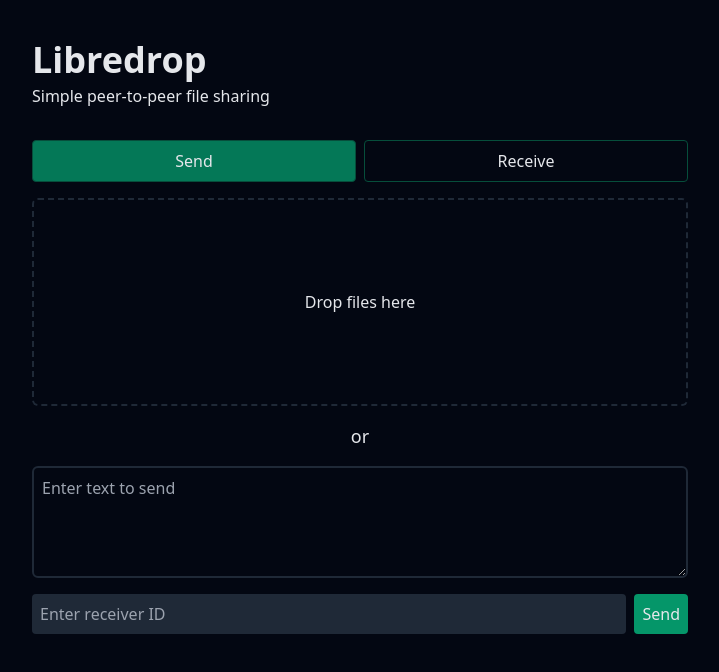
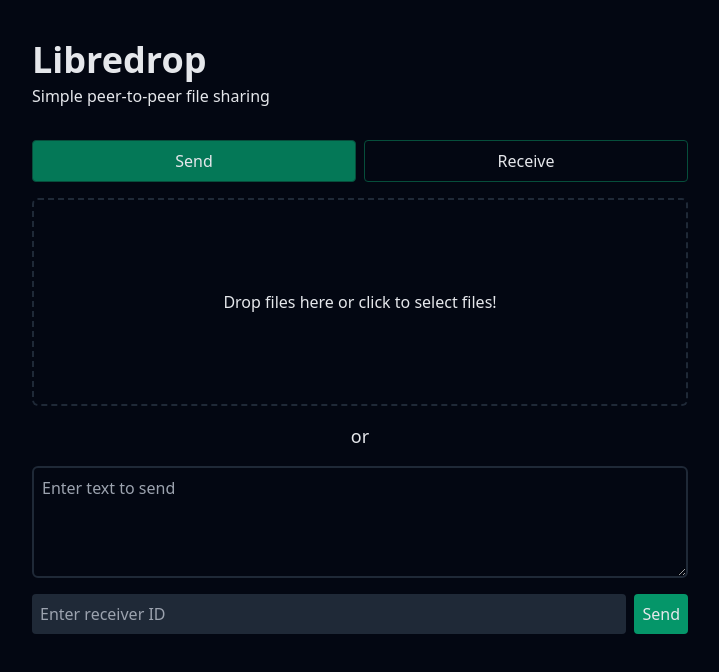
Before and after one commit to rk234/libredrop, a Vue app in the folder libredrop-web/: page /send in a window 1280 px wide. Shown: the top 672 px of the page, without its empty margins (280-999 px from the left). Built offline with nearby package versions, Linux system fonts and the light colour scheme.

Commit message:
file picker work

```diff
--- /dev/null
+++ b/libredrop-web/src/components/FilePicker.vue
@@ -0,0 +1,59 @@
+<script setup lang="ts">
+import { ref } from "vue"
+type Props = {
+  class: string
+}
+
+const props = defineProps<Props>()
+const files = ref<File[]>([])
+const inputBox = ref<HTMLInputElement>()
+
+const emit = defineEmits<{
+  (e: "filesUploaded", files: File[]): void
+}>()
+
+function handleDrop(event: DragEvent) {
+  if (!event.dataTransfer) return
+
+  if (event.dataTransfer.items) {
+    [...event.dataTransfer.items].forEach(async (item, _) => {
+      if (item.kind == 'file') {
+        const file = item.getAsFile()
+        if (file) {
+          console.log("Loaded file " + file.name)
+          files.value.push(file)
+        }
+      }
+    })
+  } else {
+    [...event.dataTransfer.files].forEach(async (file, _) => {
+      if (file) {
+        console.log("Loaded file " + file.name)
+        files.value.push(file)
+      }
+    })
+  }
+  emit("filesUploaded", files.value)
+}
+
+function handleInputElementChange(event: Event) {
+  const uploadedFiles = (event.target!! as HTMLInputElement).files
+  if (uploadedFiles) {
+    for (var i = 0; i < uploadedFiles.length; i++) {
+      if (uploadedFiles.item(i)) {
+        files.value.push(uploadedFiles.item(i)!!)
+      }
+    }
+    emit("filesUploaded", files.value)
+  }
+}
+</script>
+
+<template>
+  <div @drop.prevent="handleDrop" @dragenter.prevent @dragover.prevent @click="() => inputBox?.click()"
+    class="border-2 min-h-52 border-dashed rounded-md border-gray-800 p-4 flex items-center cursor-pointer justify-center"
+    :class="props.class">
+    <h2>Drop files here or click to select files!</h2>
+    <input ref="inputBox" multiple v-on:change="handleInputElementChange" type="file" class="hidden" />
+  </div>
+</template>
--- a/libredrop-web/src/views/SendView.vue
+++ b/libredrop-web/src/views/SendView.vue
@@ -2,28 +2,11 @@
 import { me } from '@/services/peer'
 import { SignalingChannel, type Answer } from '@/services/signaling'
 import { inject, ref, type Ref } from 'vue'
+import FilePicker from "../components/FilePicker.vue"
 
 const receiverID = ref<string>('')
 const rtcPeerConnection = inject<Ref<RTCPeerConnection>>('rtcConnection')
-
-function handleDrop(event: DragEvent) {
-  if (!event.dataTransfer) return
-
-  if (event.dataTransfer.items) {
-    ;[...event.dataTransfer.items].forEach(async (item, i) => {
-      if (item.kind == 'file') {
-        const file = item.getAsFile()
-        console.log(file)
-        console.log(await file?.arrayBuffer())
-      }
-    })
-  } else {
-    ;[...event.dataTransfer.files].forEach(async (file, i) => {
-      console.log(file)
-      console.log(await file.arrayBuffer())
-    })
-  }
-}
+const files = ref<File[]>([])
 
 function handleAnswer(answer: Answer) {
   console.log('Received answer!')
@@ -66,31 +49,21 @@
     })
   }
 }
+
+function handleFiles(files: File[]) {
+  console.log(files)
+}
 </script>
 
 <template>
   <div class="flex flex-col gap-4">
-    <div
-      @drop.prevent="handleDrop"
-      @dragenter.prevent
-      @dragover.prevent
-      class="border-2 min-h-52 border-dashed rounded-md border-gray-800 p-4 flex items-center justify-center"
-    >
-      <h2>Drop files here</h2>
-    </div>
+    <FilePicker @filesUploaded="handleFiles" class="" />
     <p class="text-center text-lg">or</p>
-    <textarea
-      class="bg-gray-950 border-2 border-gray-800 p-2 min-h-28 text-gray-200 rounded-md"
-      placeholder="Enter text to send"
-    ></textarea>
+    <textarea class="bg-gray-950 border-2 border-gray-800 p-2 min-h-28 text-gray-200 rounded-md"
+      placeholder="Enter text to send"></textarea>
 
     <div class="flex flex-row gap-2">
-      <input
-        v-model="receiverID"
-        class="flex-1 rounded bg-gray-800 p-2"
-        type="text"
-        placeholder="Enter receiver ID"
-      />
+      <input v-model="receiverID" class="flex-1 rounded bg-gray-800 p-2" type="text" placeholder="Enter receiver ID" />
       <button class="bg-emerald-600 p-2 rounded" @click="handleSend">Send</button>
     </div>
   </div>
```
